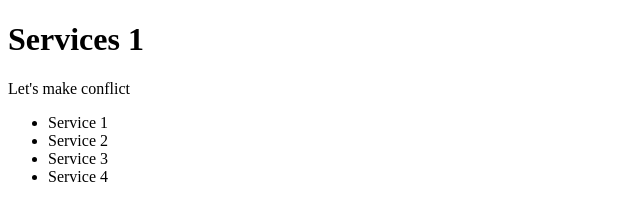
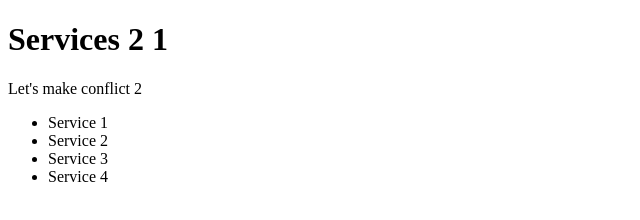
Before and after one commit to codesundar/learn-git, a plain HTML site: page service.html in a window 1280 px wide. Shown: the full height of the page, 0-640 px from the left. Drawn offline with Linux system fonts and the light colour scheme.

Commit message:
conflict resolved

```diff
--- a/service.html
+++ b/service.html
@@ -6,8 +6,8 @@
     <title>Services</title>
 </head>
 <body>
-    <h1>Services 1</h1>
-    <p>Let's make conflict</p>
+    <h1>Services 2 1</h1>
+    <p>Let's make conflict 2</p>
     <ul>
         <li>Service 1</li>
         <li>Service 2</li>
```
